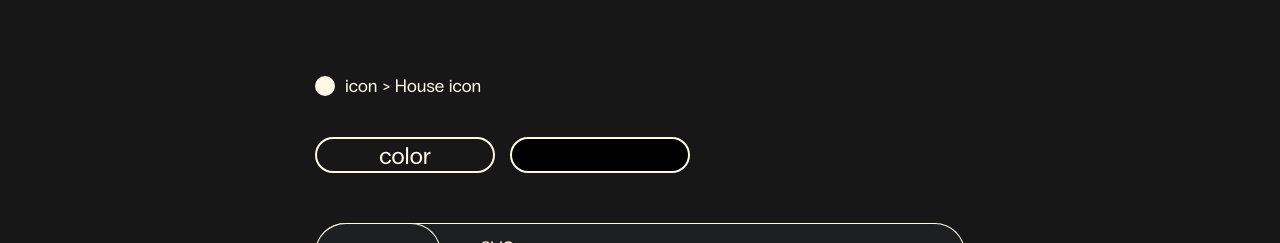
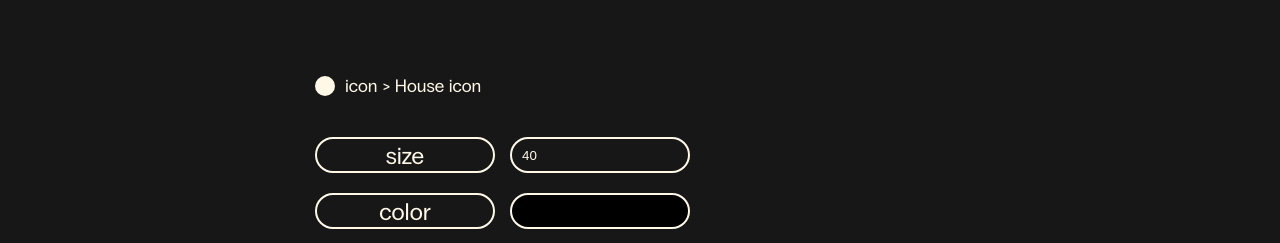
Before and after one commit to sienna0715/foorloop, a React (Vite) app: page /icons in a window 1280 px wide. Shown: the part 920-1163 px from the top of the page. Built offline with nearby package versions, Linux system fonts and the light colour scheme.

Commit message:
✨feat/icons 페이지에 size 추가 및  codeblock value 추가

```diff
--- a/src/pages/Icons.tsx
+++ b/src/pages/Icons.tsx
@@ -182,7 +182,7 @@ const Color = styled.div`
 const ColorText = styled.div`
   width: 18rem;
   height: 3.6rem;
-  margin-bottom: 5rem;
+  margin-bottom: 2rem;
   margin-right: 1.5rem;
   display: flex;
   justify-content: center;
@@ -207,7 +207,7 @@ const ColorText = styled.div`
 const SelectedColor = styled.div<{ $color: ISelectedColor }>`
   width: 18rem;
   height: 3.6rem;
-  margin-bottom: 5rem;
+  margin-bottom: 2rem;
   border: 2px solid ${PALLETTE_MAIN.sub_main};
   border-radius: 1.8rem;
   background-color: ${(props) =>
@@ -240,6 +240,25 @@ const ColorPicker = styled.div`
   @media screen and (max-width: ${BREAKPOINTMOBILE}px) {
     top: 2.2rem;
     left: 8.5rem;
+  }
+`;
+
+const SizeInput = styled.input`
+  width: 18rem;
+  height: 3.6rem;
+  margin-bottom: 2rem;
+  padding: 1rem;
+  background-color: transparent;
+  color: ${PALLETTE_MAIN.sub_main};
+  border: 2px solid ${PALLETTE_MAIN.sub_main};
+  border-radius: 1.8rem;
+  @media screen and (max-width: ${BREAKPOINTTABLET}px) {
+    width: 9rem;
+    height: 2.5rem;
+  }
+  @media screen and (max-width: ${BREAKPOINTMOBILE}px) {
+    width: 7rem;
+    height: 2rem;
   }
 `;
 
@@ -280,7 +299,7 @@ const IconText = styled.div`
 `;
 
 interface IMainIconList {
-  icon: (color: string, size: number) => string;
+  icon: (color: string, size: string) => string;
   name: string;
 }
 
@@ -315,6 +334,7 @@ function Icons() {
   const [displayColorPicker, setDisplayColorPicker] = useState(false);
   const [hexColor, setHexColor] = useState('#000000');
   const [isFill, setIsFill] = useState('false');
+  const [sizeInput, setSizeInput] = useState('40');
 
   const IconClickHandler = (name: string) => {
     setSelectedData(data[data.map((el) => el.name).indexOf(name)]);
@@ -354,13 +374,23 @@ function Icons() {
     }
   };
 
+  const sizeInputChangeHadler = (e: React.ChangeEvent<HTMLInputElement>) => {
+    if (Number(e.target.value)) {
+      setSizeInput(e.target.value);
+    } else if (e.target.value === '') {
+      setSizeInput(e.target.value);
+    } else {
+      alert('숫자를 입력하세요');
+    }
+  };
+
   return (
     <Wrapper>
       <PreView>
         <IconPreView>
           <ZoomIcon
             dangerouslySetInnerHTML={{
-              __html: selectedData.icon(hexColor, 370),
+              __html: selectedData.icon(hexColor, '370'),
             }}
             $fill={isFill}
           />
@@ -375,6 +405,10 @@ function Icons() {
             <TitleDot />
             <TitleText>{`icon > ${selectedData.name} icon`}</TitleText>
           </Title>
+          <Color>
+            <ColorText>size</ColorText>
+            <SizeInput value={sizeInput} onChange={sizeInputChangeHadler} />
+          </Color>
           <Color>
             <ColorText>color</ColorText>
             <SelectedColor
@@ -391,10 +425,17 @@ function Icons() {
               </ColorPicker>
             ) : null}
           </Color>
-          {/* react code block 추기 */}
+
+          {/* react code block 추가 */}
           <CodeBlock
             titles={['React', 'SVG']}
-            codes={['react code', selectedData.icon(hexColor, 370)]}
+            codes={[
+              `import ${selectedData.name} from 'for-loop-icons'
+
+<${selectedData.name} size={${sizeInput}} color={${hexColor}}>
+            `,
+              selectedData.icon(hexColor, '370'),
+            ]}
           />
         </CodePreView>
       </PreView>
@@ -403,7 +444,7 @@ function Icons() {
           <IconListItem key={el.name} onClick={() => IconClickHandler(el.name)}>
             <IconListItemIcon
               dangerouslySetInnerHTML={{
-                __html: el.icon(PALLETTE_MAIN.sub_main, 40),
+                __html: el.icon(PALLETTE_MAIN.sub_main, '40'),
               }}
             />
             <IconText>{el.name}</IconText>
```
